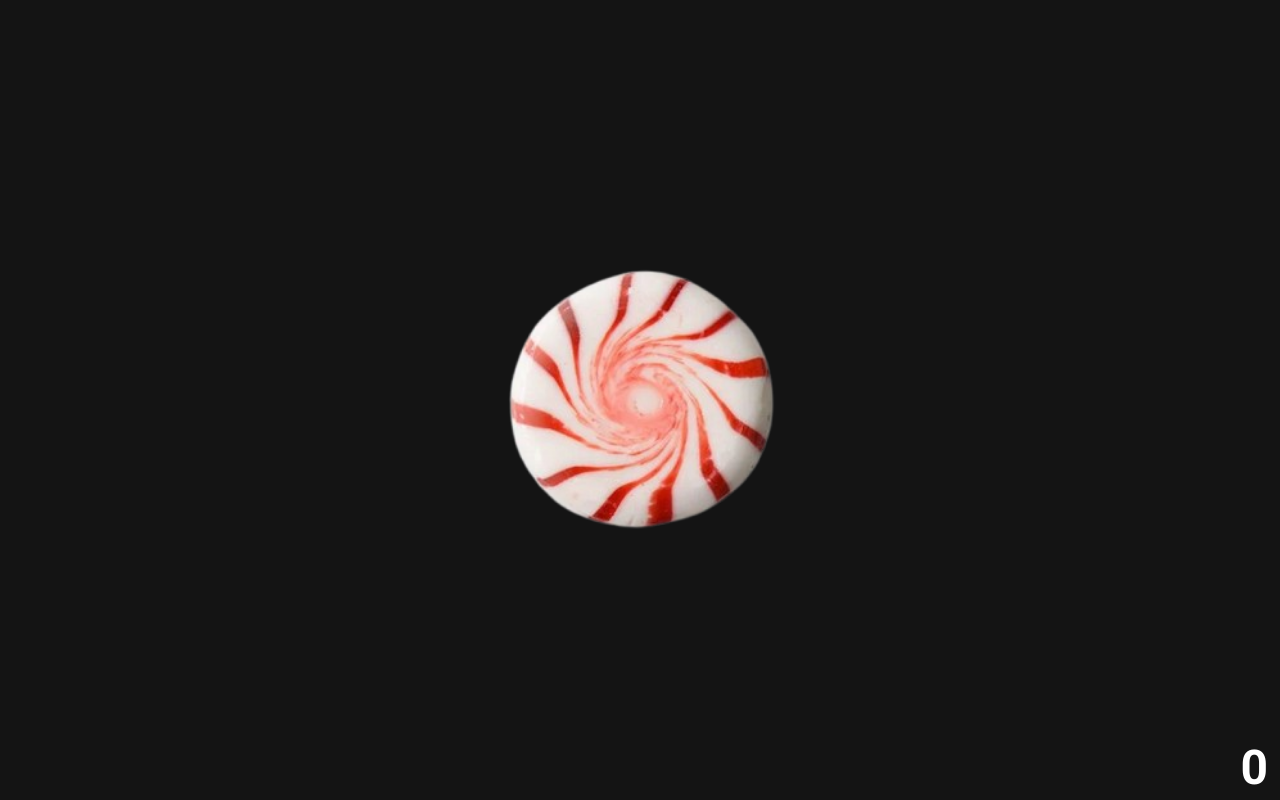
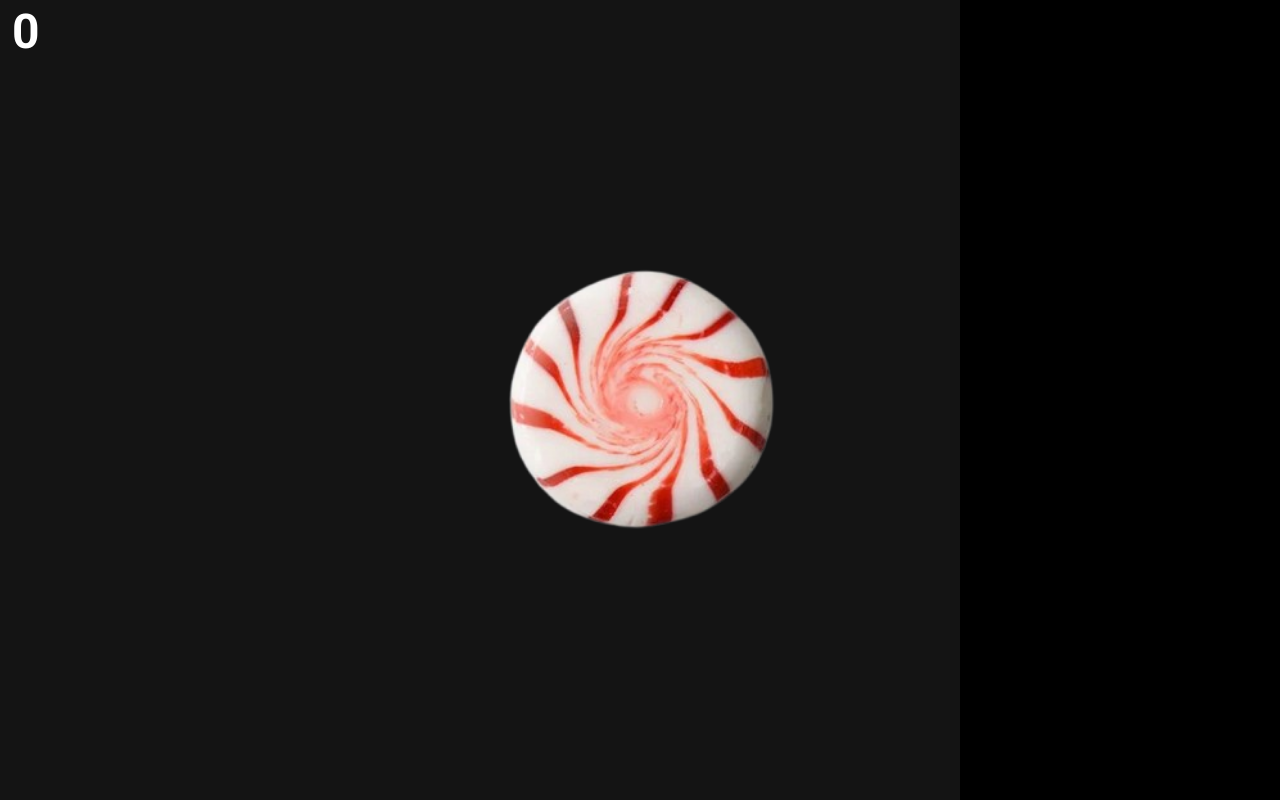
Before and after one commit to zayndamji/candy-clicker, a plain HTML site: page index.html in a window 1280 px wide. Drawn offline with Linux system fonts and the light colour scheme.

Commit message:
added upgrades parent

```diff
--- a/index.html
+++ b/index.html
@@ -5,6 +5,7 @@
   <meta name="viewport" content="width=device-width, initial-scale=1.0">
   <title>Candy Clicker</title>
   <link rel="stylesheet" href="styles.css">
+  <link rel="icon" type="image/x-icon" href="candy.png">
 </head>
 
 <body>
@@ -17,6 +18,10 @@
   <div id="scoreParent">
     <span id="score">0</div>
   </div>
+
+  <div id="upgradesParent">
+
+  </div>
 </body>
 
 <script src="script.js"></script>
--- a/styles.css
+++ b/styles.css
@@ -36,12 +36,12 @@ img#candy {
 
 #scoreParent {
   position: fixed;
-  bottom: 0;
-  right: 0;
-  width: 64px;
+  top: 0;
+  left: 0;
+  width: 256px;
   height: 64px;
-  text-align: right;
-  margin-right: 12px;
+  text-align: left;
+  margin-left: 12px;
 }
 
 #score {
@@ -52,3 +52,12 @@ img#candy {
   line-height: 64px;
   font-size: 48px;
 }
+
+#upgradesParent {
+  position: fixed;
+  right: 0;
+  top: 0;
+  height: 100%;
+  width: 25vw;
+  background-color: black;
+}
```
